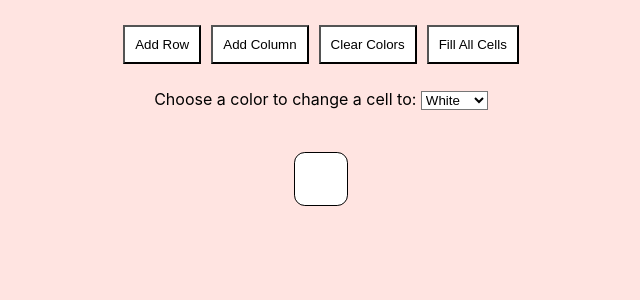
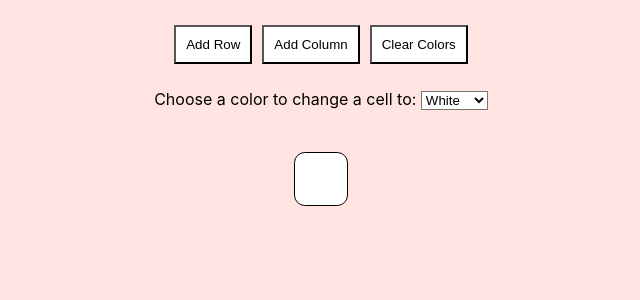
Before and after one commit to vfischer9/assignment8, a React (Create React App) app: page / in a window 1280 px wide. Shown: the top 300 px of the page, without its empty margins (319-959 px from the left). Built offline with nearby package versions, Linux system fonts and the light colour scheme.

Commit message:
styling - clear only works on cell click

```diff
--- a/src/App.js
+++ b/src/App.js
@@ -10,8 +10,7 @@ class App extends Component {
     this.state={
       numRows: 1,
       numCols: 1,
-      color: "",
-      clearColor: "white"
+      color: ""
     }
   }
 
@@ -42,9 +41,9 @@ class App extends Component {
     })
   }
 
-  fillAll = () => {
+  // fillAll = () => {
 
-  }
+  // }
 
   render(){
     return (
@@ -53,7 +52,6 @@ class App extends Component {
         <button onClick={this.handleAddRowButton}>Add Row</button>
         <button onClick={this.handleAddColButton}>Add Column</button>
         <button onClick={this.clearCell}>Clear Colors</button>
-        <button onClick={this.fillAll}>Fill All Cells</button>
 
       <br></br><br></br>
 
@@ -79,6 +77,7 @@ class App extends Component {
             numRows = {this.state.numRows}
             numCols = {this.state.numCols}
             color = {this.state.color}
+            clearColor = {this.state.clearColor}
             />
 
       </div>
--- a/src/components/TableCell.js
+++ b/src/components/TableCell.js
@@ -5,8 +5,7 @@ export default class TableCell extends React.Component {
     constructor(props) {
         super(props);
         this.state = {
-            cellColor: "",
-            isCleared: false
+            cellColor: ""
         };
     }
 
@@ -25,6 +24,7 @@ export default class TableCell extends React.Component {
     render(){
         console.log(this.props.color)
         return (
+
             <td className = 'cell'
             style={{backgroundColor: this.state.cellColor}}
             onClick={this.handleColor}
--- a/src/components/TableRow.js
+++ b/src/components/TableRow.js
@@ -6,7 +6,8 @@ function renderCols(numCols, newColor){
     let allCols = []
     for(let i = 0; i < numCols; i++){
         allCols.push(
-            <TableCell color = {newColor}
+            <TableCell
+            color = {newColor}
         />)
     }
     return allCols
```
Also changed, not shown: 2 other files (tests, documents, lock files or other folders).
